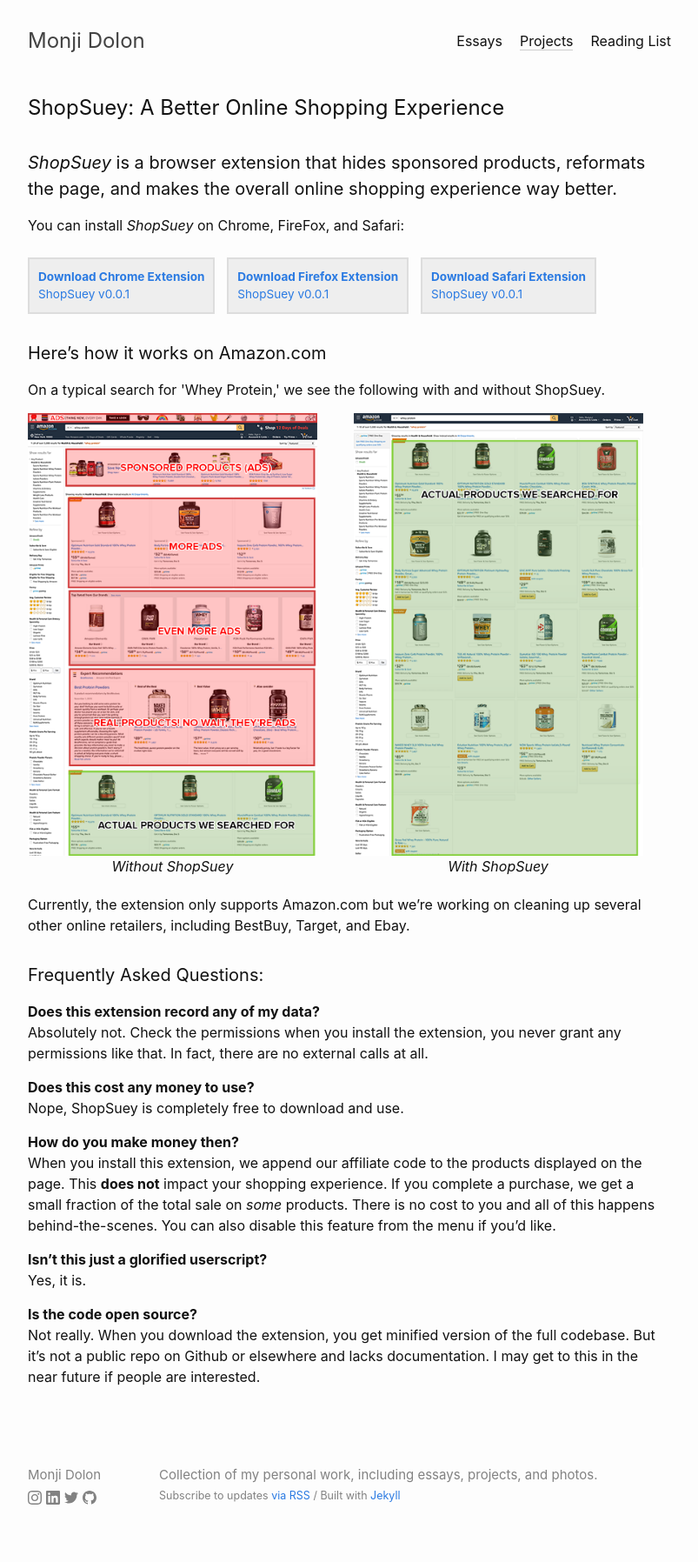
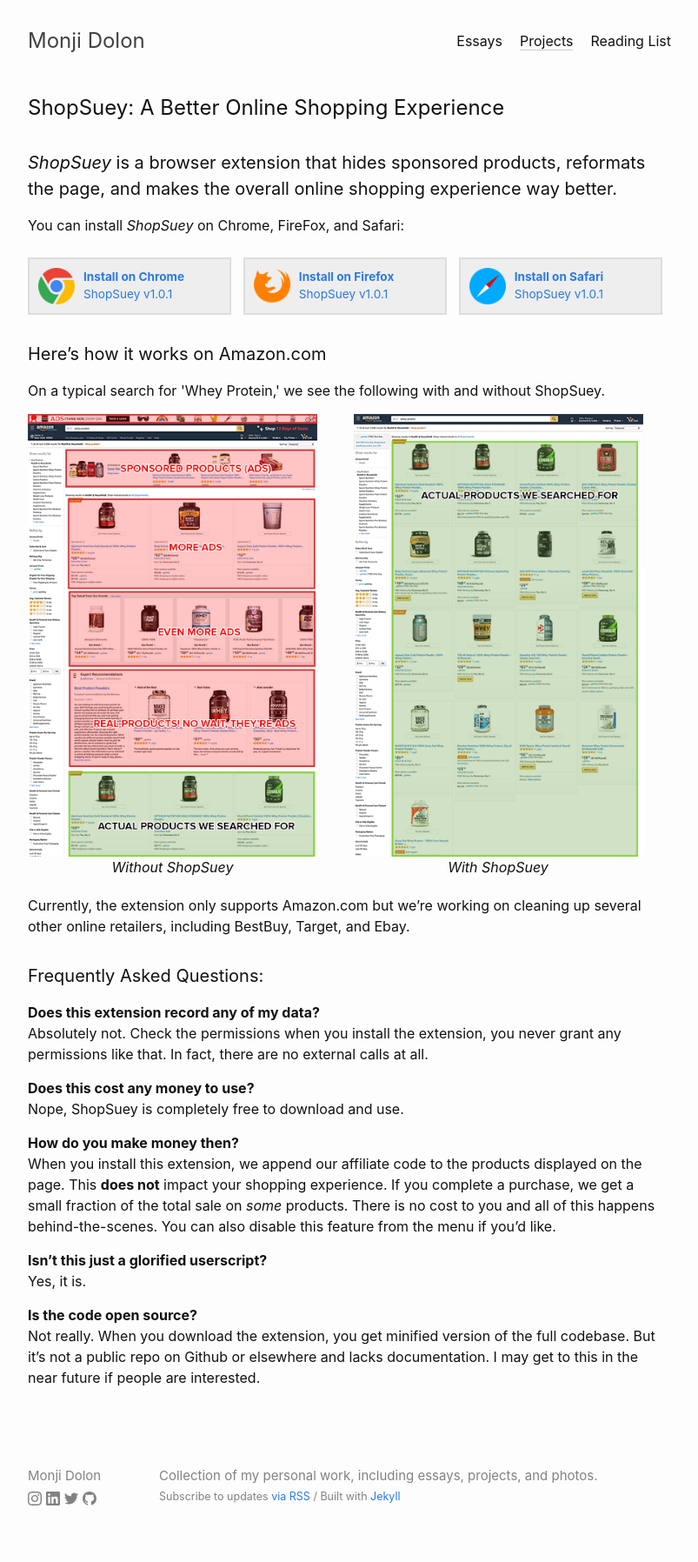
Before and after one commit to mdolon/mdolon-dot-com, a Jekyll site: the page built from _posts/2018-12-04-shopsuey.md, in a window 1280 px wide. Shown: the whole page at 87% size, without its empty margins (238-1041 px from the left). Built offline with Jekyll 4.4.1, drawn with Linux system fonts in a browser that asks for light colours.

Commit message:
Update extension link, add images

```diff
--- a/_posts/2018-12-04-shopsuey.md
+++ b/_posts/2018-12-04-shopsuey.md
@@ -12,17 +12,20 @@ categories: projects
 You can install *ShopSuey* on Chrome, FireFox, and Safari:
 
 <div class="download-buttons">
-  <a href="#" class="button download-button">
-    <strong>Download Chrome Extension</strong>
-    <span>ShopSuey v0.0.1</span>
+  <a href="https://chrome.google.com/webstore/detail/shopsuey-better-online-sh/epkdmppogcepckfgkbcphhagiiieafjk" class="button download-button">
+    <img src="{{ site.url }}/assets/img/chrome.png" alt="Chrome"/>
+    <strong>Install on Chrome</strong>
+    <span>ShopSuey v1.0.1</span>
   </a>
   <a href="#" class="button download-button">
-    <strong>Download Firefox Extension</strong>
-    <span>ShopSuey v0.0.1</span>
+    <img src="{{ site.url }}/assets/img/firefox.png" alt="Firefox"/>
+    <strong>Install on Firefox</strong>
+    <span>ShopSuey v1.0.1</span>
   </a>
   <a href="#" class="button download-button">
-    <strong>Download Safari Extension</strong>
-    <span>ShopSuey v0.0.1</span>
+    <img src="{{ site.url }}/assets/img/safari.png" alt="Safari"/>
+    <strong>Install on Safari</strong>
+    <span>ShopSuey v1.0.1</span>
   </a>
 </div>
 
--- a/_sass/minima/_layout.scss
+++ b/_sass/minima/_layout.scss
@@ -342,7 +342,7 @@
 
   .download-button {
     display: inline-block;
-    max-width: 200px;
+    width: 210px;
     background: #eee;
     border: 2px solid #ddd;
     padding: 10px;
@@ -351,5 +351,11 @@
     strong {
       display: block;
     }
+
+    img {
+      float: left;
+      margin: 0 10px 0 0;
+      width: 42px;
+    }
   }
 }
```
Also changed, not shown: assets/img/chrome.png (added), assets/img/firefox.png (added), assets/img/safari.png (added), 1 other file.
